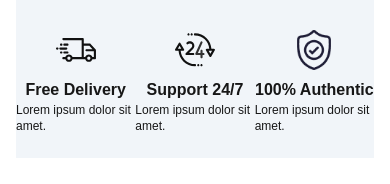
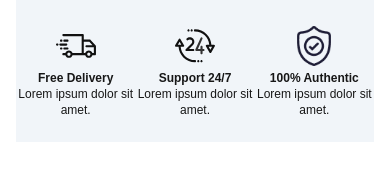
Before and after one commit to ebobic/E-Commerce, a Next.js app: page / in a window 390 px wide. Shown: the part 524-708 px from the top of the page. Built offline with nearby package versions, Linux system fonts and the light colour scheme.

Commit message:
fixed mobile layout

```diff
--- a/components/BenefitsBanner.tsx
+++ b/components/BenefitsBanner.tsx
@@ -15,8 +15,8 @@ export default function BenefitsBanner() {
                         height={40}
                     />
                 </div>
-                <div className="flex flex-col items-center md:items-start">
-                    <h3 className="font-semibold">Free Delivery</h3>
+                <div className="flex flex-col items-center text-center md:items-start">
+                    <h3 className="text-xs md:text-base font-semibold">Free Delivery</h3>
                     <p className="text-xs">Lorem ipsum dolor sit amet.</p>
                 </div>
                 </div>
@@ -33,8 +33,8 @@ export default function BenefitsBanner() {
                         height={40}
                     />
                 </div>
-                <div className="flex flex-col items-center md:items-start">
-                    <h3 className="font-semibold">Support 24/7</h3>
+                <div className="flex flex-col items-center text-center  md:items-start">
+                    <h3 className="text-xs md:text-base font-semibold">Support 24/7</h3>
                     <p className="text-xs">Lorem ipsum dolor sit amet.</p>
                 </div>
                 </div>
@@ -51,8 +51,8 @@ export default function BenefitsBanner() {
                         height={40}
                     />
                 </div>
-                <div className="flex flex-col items-center md:items-start">
-                    <h3 className="font-semibold">100% Authentic</h3>
+                <div className="flex flex-col items-center text-center md:items-start">
+                    <h3 className="text-xs md:text-base font-semibold">100% Authentic</h3>
                     <p className="text-xs">Lorem ipsum dolor sit amet.</p>
                 </div>
                 </div>
```
